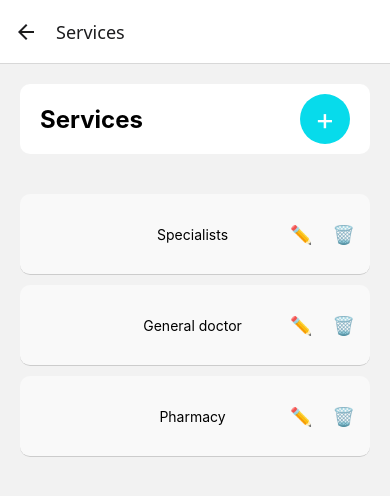
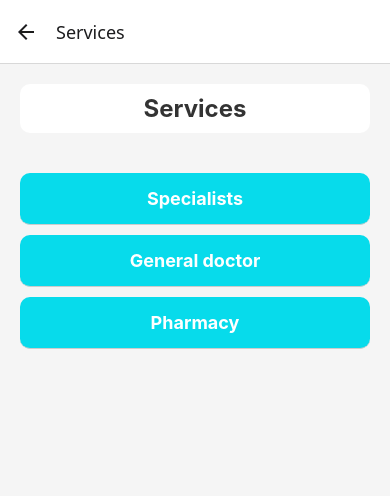
Before and after one commit to Anava300102/Medical, a React Native app: screen /Services in a window 390 px wide. Shown: the top 496 px of the page. Built offline with nearby package versions, Linux system fonts and the light colour scheme.

Commit message:
AdminPanel

```diff
--- a/App.js
+++ b/App.js
@@ -17,6 +17,9 @@ import SpecialistScreen from './src/screens/SpecialistScreen';
 import ProductsPharmacyScreen from './src/screens/ProductsPharmacyScree';
 import OrdersScreen from './src/screens/OrdersScreen';
 import ConfirmAppointmentScreen from './src/screens/ConfirmAppointmentScreen';
+import GeneralDoctorDetail from './src/screens/GeneralDoctorDetail';
+import PharmacyDetail from './src/screens/PharmacyDetail';
+import SpecialistDetail from './src/screens/SpecialistDetail';
 import { LanguageProvider } from './Context';
 import { OrientationProvider } from './OrientationProvider';
 
@@ -45,6 +48,9 @@ export default function App() {
             <Stack.Screen name="ProductsPharmacy" component={ProductsPharmacyScreen} />
             <Stack.Screen name="AppointmentsOrders" component={OrdersScreen} />
             <Stack.Screen name="ConfirmAppointmentScreen" component={ConfirmAppointmentScreen} options={{ title: 'Confirmar cita' }} />
+            <Stack.Screen name="SpecialistDetail" component={SpecialistDetail} />
+            <Stack.Screen name="GeneralDoctorDetail" component={GeneralDoctorDetail} />
+            <Stack.Screen name="PharmacyDetail" component={PharmacyDetail} />
           </Stack.Navigator>
         </NavigationContainer>
       </LanguageProvider>
--- /dev/null
+++ b/src/screens/GeneralDoctorDetail.js
@@ -0,0 +1,17 @@
+import React from 'react';
+import { View, Text, StyleSheet } from 'react-native';
+
+export default function GeneralDoctorDetail() {
+  return (
+    <View style={styles.container}>
+      <Text style={styles.title}>General Doctor Detail</Text>
+      <Text style={styles.description}>Here you can see more details about the General Doctor service.</Text>
+    </View>
+  );
+}
+
+const styles = StyleSheet.create({
+  container: { flex: 1, justifyContent: 'center', alignItems: 'center', padding: 20 },
+  title: { fontSize: 24, fontWeight: 'bold', marginBottom: 10 },
+  description: { fontSize: 16, textAlign: 'center', color: '#555' },
+});
--- /dev/null
+++ b/src/screens/PharmacyDetail.js
@@ -0,0 +1,17 @@
+import React from 'react';
+import { View, Text, StyleSheet } from 'react-native';
+
+export default function PharmacyDetail() {
+  return (
+    <View style={styles.container}>
+      <Text style={styles.title}>Pharmacy Detail</Text>
+      <Text style={styles.description}>Here you can see more details about the Pharmacy service.</Text>
+    </View>
+  );
+}
+
+const styles = StyleSheet.create({
+  container: { flex: 1, justifyContent: 'center', alignItems: 'center', padding: 20 },
+  title: { fontSize: 24, fontWeight: 'bold', marginBottom: 10 },
+  description: { fontSize: 16, textAlign: 'center', color: '#555' },
+});
--- a/src/screens/ServicesScreen.js
+++ b/src/screens/ServicesScreen.js
@@ -1,111 +1,62 @@
-import React, { useState } from 'react';
-import { StyleSheet, View, Text, TouchableOpacity, Image, ScrollView, Alert, TextInput } from 'react-native';
+import React from 'react';
+import { StyleSheet, View, Text, TouchableOpacity, ScrollView } from 'react-native';
 
 export default function Services({ navigation }) {
-  const [services, setServices] = useState([
-    { id: 1, name: 'Specialists' },
-    { id: 2, name: 'General doctor'},
-    { id: 3, name: 'Pharmacy'},
-  ]);
-
-  const [editingService, setEditingService] = useState(null);
-  const [editedName, setEditedName] = useState('');
-
-  const addService = (newService) => {
-    setServices((prevServices) => [...prevServices, { ...newService, id: Date.now() }]);
-  };
-
-  const deleteService = (id) => {
-    Alert.alert(
-      'Confirm Delete',
-      'Are you sure you want to delete this service?',
-      [
-        { text: 'Cancel', style: 'cancel' },
-        {
-          text: 'Delete',
-          style: 'destructive',
-          onPress: () => setServices((prevServices) => prevServices.filter((service) => service.id !== id)),
-        },
-      ],
-      { cancelable: true }
-    );
-  };
-
-  const startEditing = (service) => {
-    setEditingService(service.id);
-    setEditedName(service.name);
-  };
-
-  const saveEdit = (id) => {
-    setServices((prevServices) =>
-      prevServices.map((service) =>
-        service.id === id ? { ...service, name: editedName } : service
-      )
-    );
-    setEditingService(null);
-    setEditedName('');
+  // Función para navegar a la pantalla de detalle según el servicio
+  const navigateToServiceDetail = (serviceName) => {
+    switch (serviceName) {
+      case 'Specialists':
+        navigation.navigate('SpecialistDetail');
+        break;
+      case 'General doctor':
+        navigation.navigate('GeneralDoctorDetail');
+        break;
+      case 'Pharmacy':
+        navigation.navigate('PharmacyDetail');
+        break;
+      default:
+        console.log('Unknown service');
+    }
   };
 
   return (
     <View style={styles.container}>
       <View style={styles.header}>
         <Text style={styles.title}>Services</Text>
-        <TouchableOpacity
-          style={styles.addButton}
-          onPress={() => navigation.navigate('NewService', { addService })}
-        >
-          <Text style={styles.addButtonText}>+</Text>
-        </TouchableOpacity>
       </View>
 
       <ScrollView style={styles.listContainer}>
-        {services.map((service) => (
-          <View key={service.id} style={styles.serviceItem}>
-            <Image source={service.image} style={styles.image} />
-            {editingService === service.id ? (
-              <TextInput
-                style={styles.editInput}
-                value={editedName}
-                onChangeText={setEditedName}
-              />
-            ) : (
-              <Text>{service.name}</Text>
-            )}
-            <View style={styles.actionsContainer}>
-              {editingService === service.id ? (
+        {/* Botones para cada servicio */}
         <TouchableOpacity
-                  style={styles.saveButton}
-                  onPress={() => saveEdit(service.id)}
+          style={styles.serviceButton}
+          onPress={() => navigateToServiceDetail('Specialists')} // Redirige al detalle de Specialists
         >
-                  <Text style={styles.buttonText}>💾</Text>
+          <Text style={styles.serviceText}>Specialists</Text>
         </TouchableOpacity>
-              ) : (
+
         <TouchableOpacity
-                  style={styles.editButton}
-                  onPress={() => startEditing(service)}
+          style={styles.serviceButton}
+          onPress={() => navigateToServiceDetail('General doctor')} // Redirige al detalle de General doctor
         >
-                  <Text style={styles.buttonText}>✏️</Text>
+          <Text style={styles.serviceText}>General doctor</Text>
         </TouchableOpacity>
-              )}
+
         <TouchableOpacity
-                style={styles.deleteButton}
-                onPress={() => deleteService(service.id)}
+          style={styles.serviceButton}
+          onPress={() => navigateToServiceDetail('Pharmacy')} // Redirige al detalle de Pharmacy
         >
-                <Text style={styles.buttonText}>🗑️</Text>
+          <Text style={styles.serviceText}>Pharmacy</Text>
         </TouchableOpacity>
-            </View>
-          </View>
-        ))}
       </ScrollView>
     </View>
   );
 }
 
 const styles = StyleSheet.create({
-  container: { flex: 1, padding: 20 },
+  container: { flex: 1, padding: 20, backgroundColor: '#F5F5F5' }, // Fondo gris suave
   header: {
     flexDirection: 'row',
-    justifyContent: 'space-between',
+    justifyContent: 'center',
     alignItems: 'center',
     backgroundColor: '#fff',
     paddingVertical: 10,
@@ -113,39 +64,17 @@ const styles = StyleSheet.create({
     borderRadius: 10,
     marginBottom: 20,
   },
-  title: { fontSize: 24, fontWeight: 'bold' },
-  addButton: {
-    backgroundColor: '#07DBEB',
-    borderRadius: 25,
-    width: 50,
-    height: 50,
+  title: { fontSize: 24, fontWeight: 'bold', color: '#333' }, // Título oscuro para contraste
+  listContainer: { marginTop: 20 },
+  serviceButton: {
+    padding: 15,
+    borderBottomWidth: 1,
+    borderBottomColor: '#ccc',
+    marginBottom: 10,
+    backgroundColor: '#07DBEB', // Azul claro
+    borderRadius: 10,
     justifyContent: 'center',
     alignItems: 'center',
   },
-  addButtonText: { fontSize: 30, color: '#fff' },
-  listContainer: { marginTop: 20 },
-  serviceItem: {
-    flexDirection: 'row',
-    alignItems: 'center',
-    justifyContent: 'space-between',
-    padding: 10,
-    borderBottomWidth: 1,
-    borderBottomColor: '#ccc',
-    marginBottom: 10,
-    backgroundColor: '#f9f9f9',
-    borderRadius: 10,
-  },
-  image: { width: 60, height: 60, marginRight: 10, resizeMode: 'contain' },
-  actionsContainer: { flexDirection: 'row', alignItems: 'center' },
-  editButton: { padding: 5, marginRight: 10 },
-  saveButton: { padding: 5, marginRight: 10 },
-  deleteButton: { padding: 5 },
-  buttonText: { fontSize: 18, color: '#07DBEB' },
-  editInput: {
-    borderBottomWidth: 1,
-    borderBottomColor: '#07DBEB',
-    padding: 5,
-    marginRight: 10,
-    flex: 1,
-  },
+  serviceText: { fontSize: 18, color: '#fff', fontWeight: 'bold' }, // Texto blanco y negrita
 });
--- /dev/null
+++ b/src/screens/SpecialistDetail.js
@@ -0,0 +1,17 @@
+import React from 'react';
+import { View, Text, StyleSheet } from 'react-native';
+
+export default function SpecialistDetail() {
+  return (
+    <View style={styles.container}>
+      <Text style={styles.title}>Specialists Detail</Text>
+      <Text style={styles.description}>Here you can see more details about the Specialists service.</Text>
+    </View>
+  );
+}
+
+const styles = StyleSheet.create({
+  container: { flex: 1, justifyContent: 'center', alignItems: 'center', padding: 20 },
+  title: { fontSize: 24, fontWeight: 'bold', marginBottom: 10 },
+  description: { fontSize: 16, textAlign: 'center', color: '#555' },
+});
```
Lines whose indentation alone changed are shown as unchanged.
